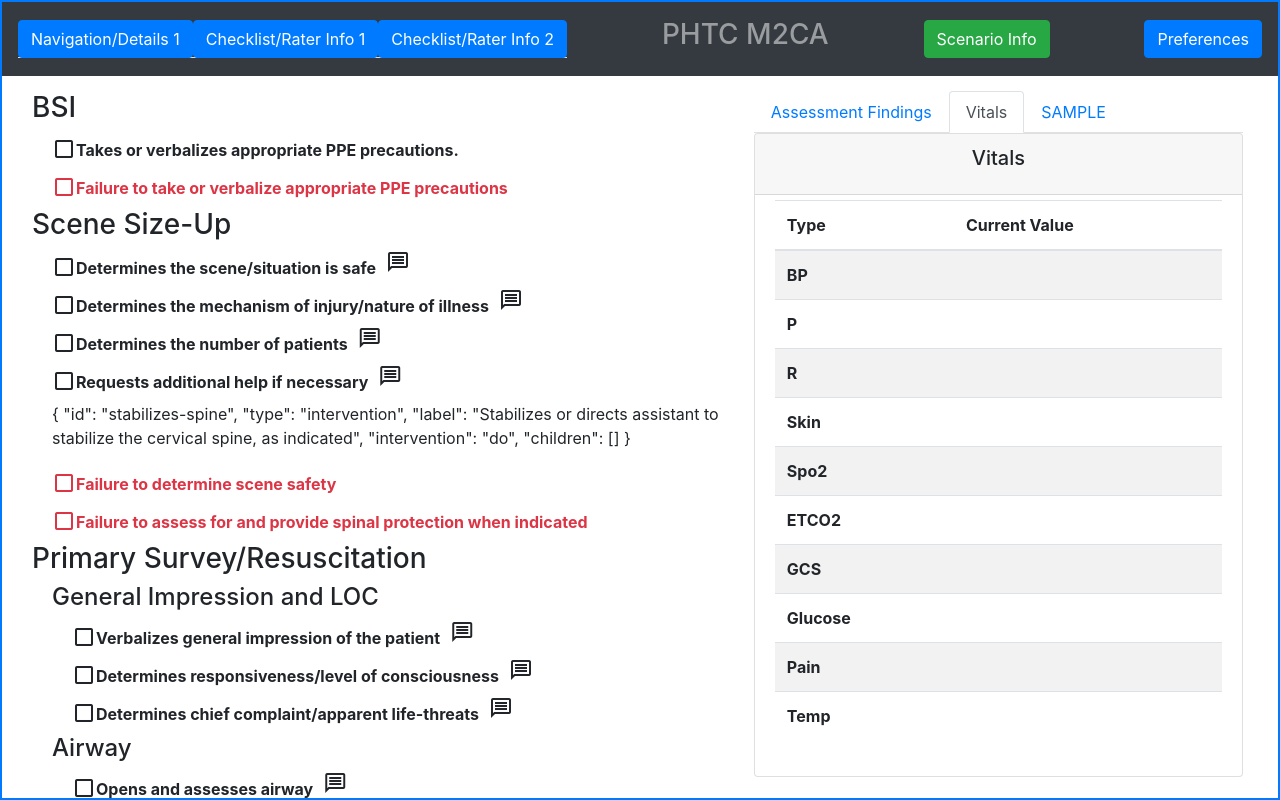
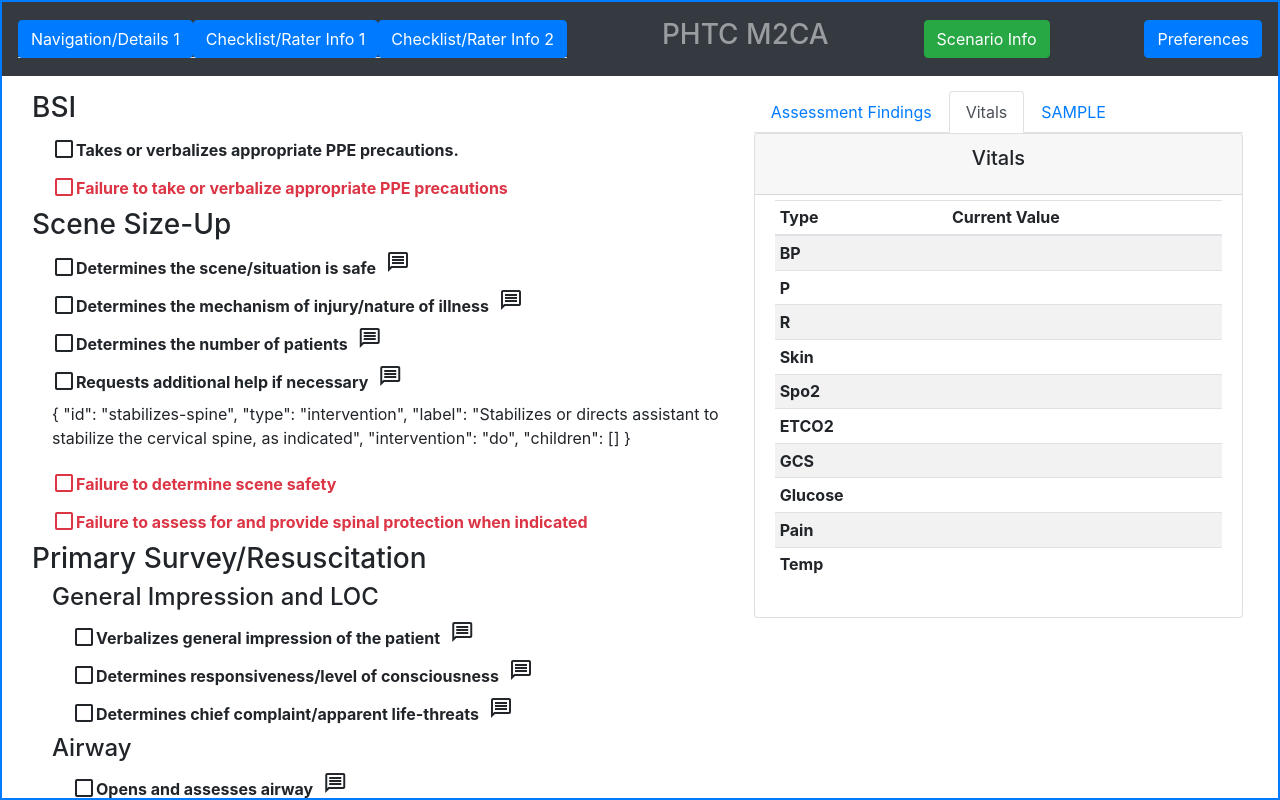
Before and after one commit to MedDBriefer/mockup, a React (Create React App) app: page /#/mockup2 in a window 1280 px wide. Built offline with nearby package versions, Linux system fonts and the light colour scheme.

Commit message:
setup table as condensed, now size="sm" in bootstrap speak

```diff
--- a/src/components/RevealTable.js
+++ b/src/components/RevealTable.js
@@ -12,7 +12,7 @@ export default function RevealTable({title, headings=[], rows=[], config}) {
 
     return (
         <Panel title={title} titleSize={"h5"}>
-            <Table striped={true}>
+            <Table striped={true} size="sm">
                 <thead>
                     <tr>
                         {
```
